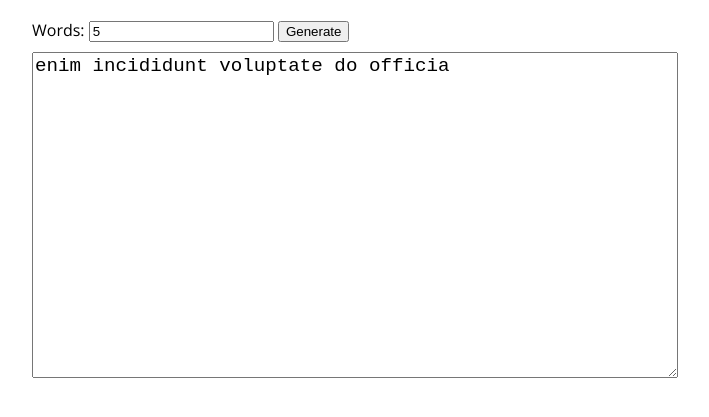
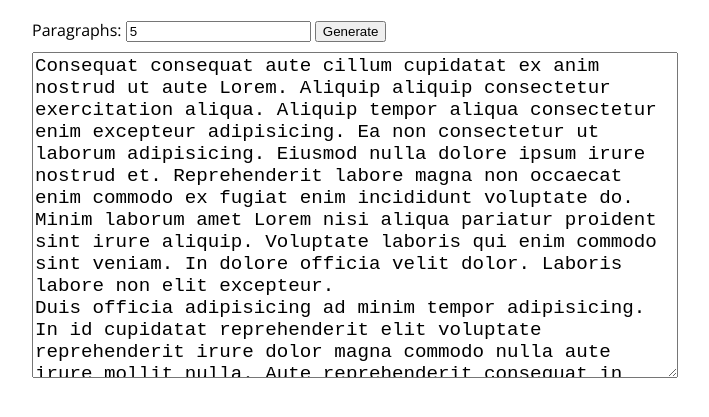
Before and after one commit to AntGNgo/lorem-ipsum-generator, a website with bundled scripts: page dist/index.html in a window 1280 px wide. Both pictures are taken after typing "5" into the empty fields and a click on the button "Generate". Shown: the part 67-484 px from the top of the page, without its empty margins (288-997 px from the left). Built offline with nearby package versions, Linux system fonts and the light colour scheme.

Commit message:
change words to paragraphs

```diff
--- a/src/index.js
+++ b/src/index.js
@@ -17,7 +17,7 @@ const generate = document.getElementById('generate');
 
 generate.addEventListener('click', (e) => {
   e.preventDefault();
-  let generatedText = lorem.generateWords(parseInt(length.value));
+  let generatedText = lorem.generateParagraphs(parseInt(length.value));
   console.log(generatedText);
   text.value = generatedText;
 });
```
Also changed, not shown: dist/index.html, dist/main.js.
